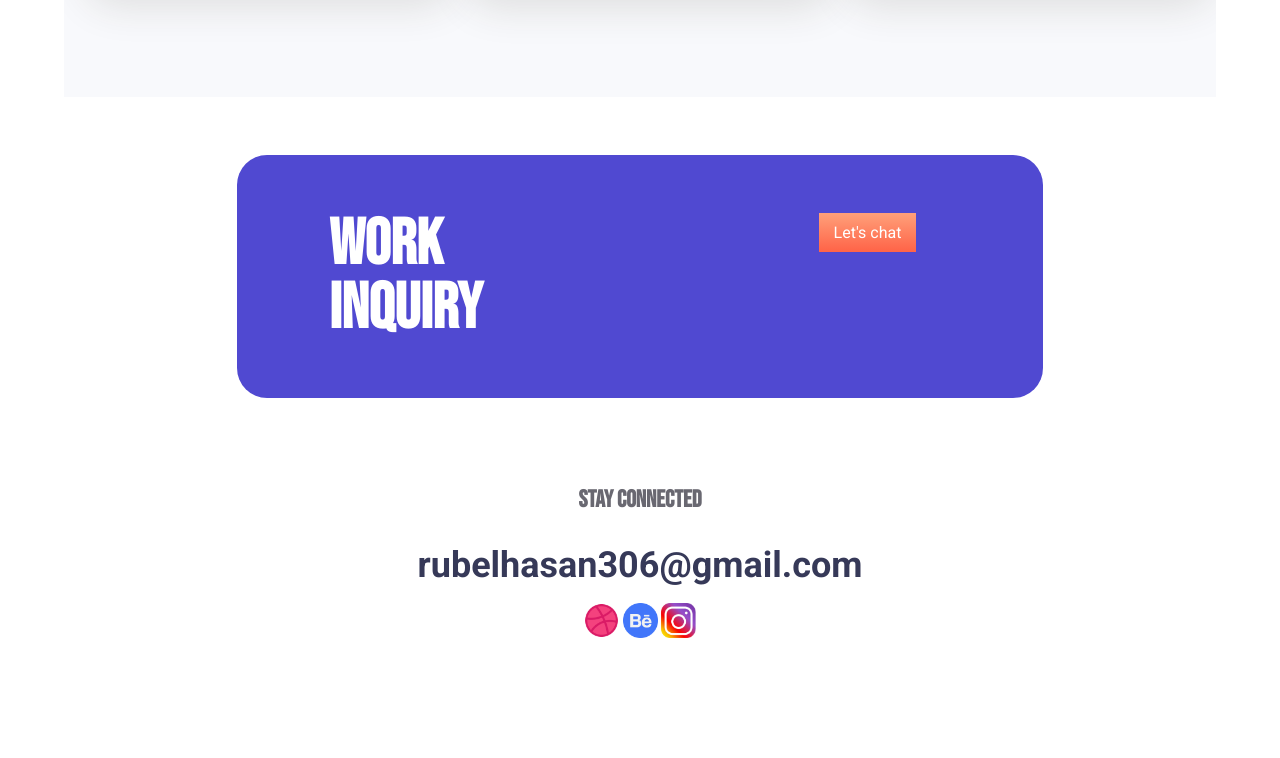
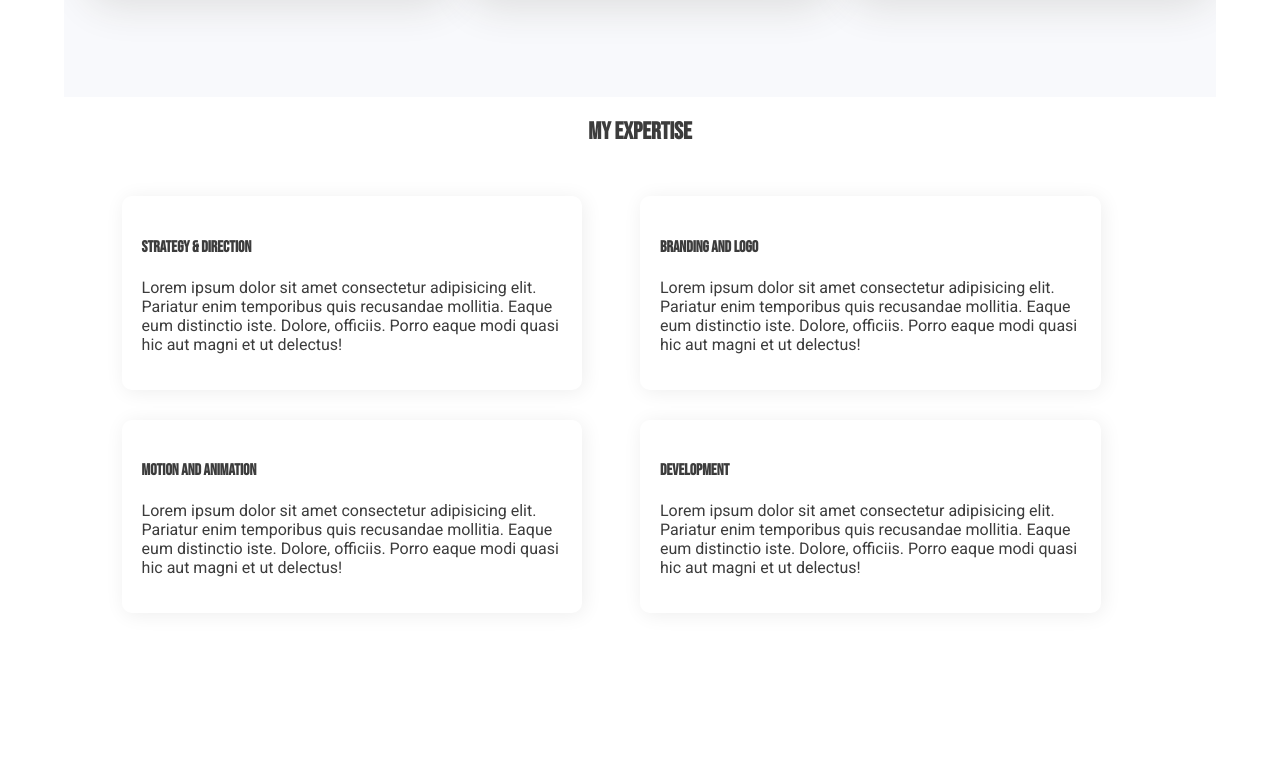
Before and after one commit to rubel306/personal-website, a plain HTML site: page index.html in a window 1280 px wide. Shown: the part 2102-2860 px from the top of the page. Before the commit the page ends 2744 px from the top, so only its background shows below. Drawn offline with Linux system fonts and the light colour scheme.

Commit message:
new section added

```diff
--- a/css/style.css
+++ b/css/style.css
@@ -116,6 +116,18 @@ section.projects {
 section.work-query {
     padding-bottom: 0;
 }
+
+section.my-expertise h2 {
+    text-align: center;
+}
+
+.single-expertise {
+    box-shadow: 2px 2px 20px #eee;
+    border-radius: 10px;
+    padding: 20px;
+    box-sizing: border-box;
+    margin-top: 30px;
+}
 footer {
     text-align: center;
 }
--- a/index.html
+++ b/index.html
@@ -64,6 +64,33 @@
         </div>
     </section>
 
+    <section class="my-expertise">
+        <h2>My expertise</h2>
+        <div class="half-width">
+            <div class="single-expertise">
+                <h4>Strategy & direction </h4>
+                <p>Lorem ipsum dolor sit amet consectetur adipisicing elit. Pariatur enim temporibus quis recusandae mollitia. Eaque eum distinctio iste. Dolore, officiis. Porro eaque modi quasi hic aut magni et ut delectus!</p>
+            </div>
+        </div>
+        <div class="half-width">
+            <div class="single-expertise">
+                <h4>Branding and logo </h4>
+                <p>Lorem ipsum dolor sit amet consectetur adipisicing elit. Pariatur enim temporibus quis recusandae mollitia. Eaque eum distinctio iste. Dolore, officiis. Porro eaque modi quasi hic aut magni et ut delectus!</p>
+            </div>
+        </div>
+        <div class="half-width">
+            <div class="single-expertise">
+                <h4>Motion and animation</h4>
+                <p>Lorem ipsum dolor sit amet consectetur adipisicing elit. Pariatur enim temporibus quis recusandae mollitia. Eaque eum distinctio iste. Dolore, officiis. Porro eaque modi quasi hic aut magni et ut delectus!</p>
+            </div>
+        </div>
+        <div class="half-width">
+            <div class="single-expertise">
+                <h4>Development</h4>
+                <p>Lorem ipsum dolor sit amet consectetur adipisicing elit. Pariatur enim temporibus quis recusandae mollitia. Eaque eum distinctio iste. Dolore, officiis. Porro eaque modi quasi hic aut magni et ut delectus!</p>
+            </div>
+        </div>
+    </section>
     <section class="work-query">
         <div class="work-inner">
             <div class="half-width">
```
